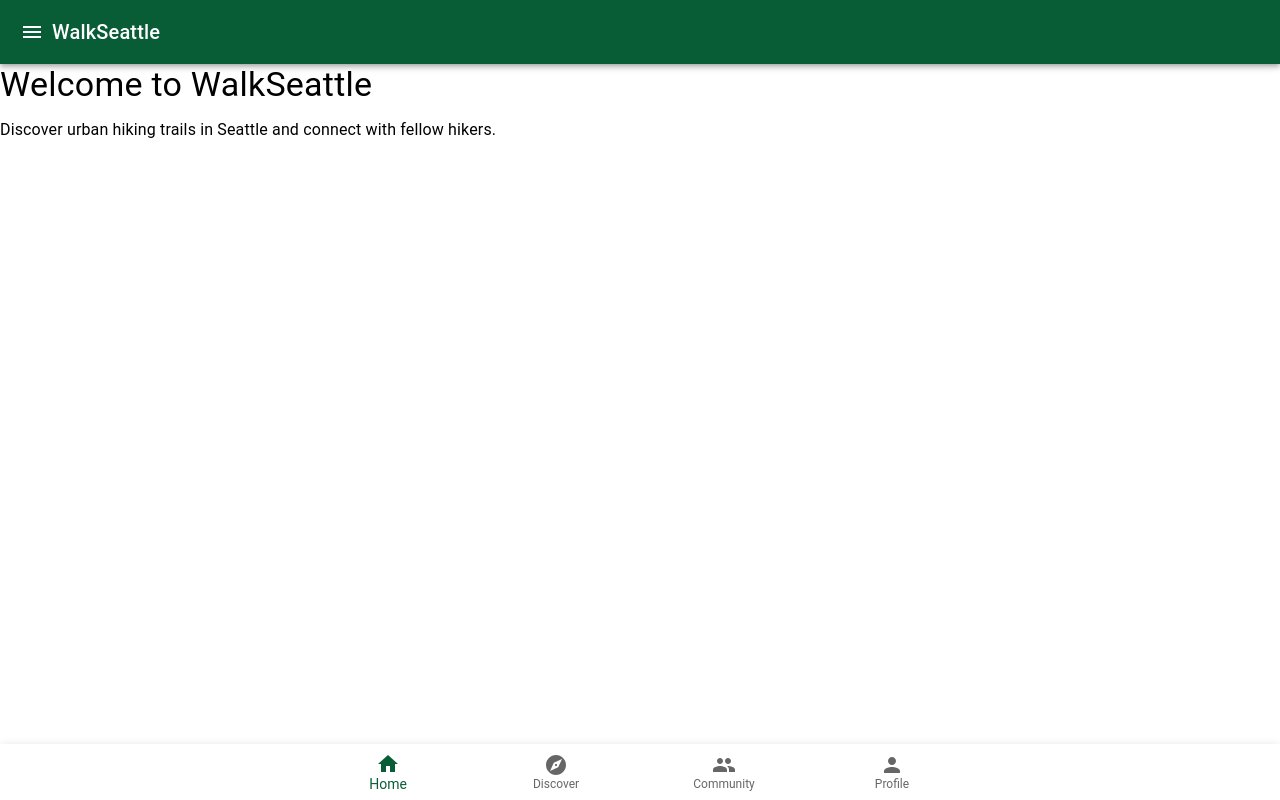
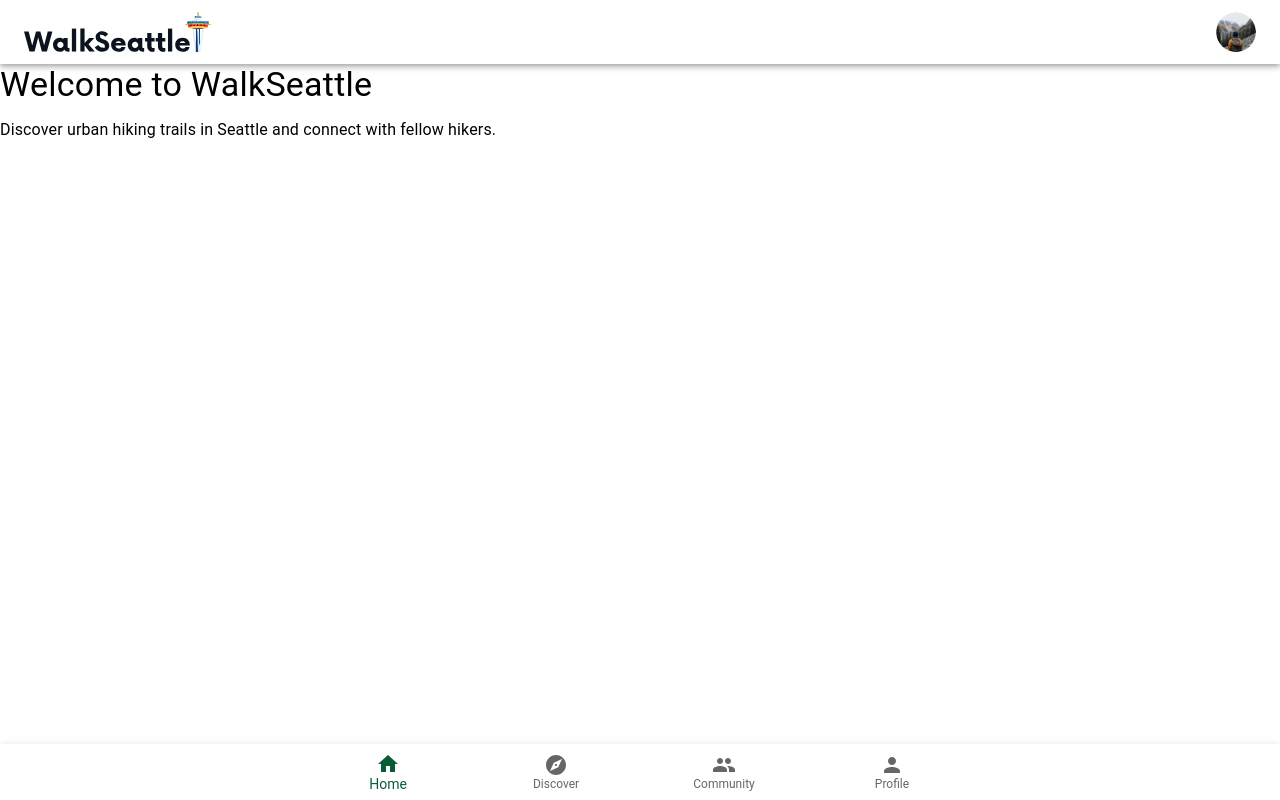
Before and after one commit to willowsalicaceae/walk-seattle, a React (Create React App) app: page / in a window 1280 px wide. Built offline with nearby package versions, Linux system fonts and the light colour scheme.

Commit message:
Added logo and profile image to appbar

```diff
--- a/src/components/Navigation/AppBar.js
+++ b/src/components/Navigation/AppBar.js
@@ -1,17 +1,21 @@
 import React from 'react';
-import { AppBar, Toolbar, Typography, IconButton } from '@mui/material';
-import { Menu } from '@mui/icons-material';
+import { AppBar, Toolbar, Avatar } from '@mui/material';
+import { ReactComponent as Logo } from '../../img/logo.svg';
+import { Link } from 'react-router-dom';
+import profileImage from '../../img/placeholder.png'; // Import the profile image
 
 const AppBarComponent = () => {
   return (
-    <AppBar position="static">
+    <AppBar position="static" sx={{ backgroundColor: 'white' }}>
       <Toolbar>
-        <IconButton edge="start" color="inherit" aria-label="menu">
-          <Menu />
-        </IconButton>
-        <Typography variant="h6" component="div" sx={{ flexGrow: 1 }}>
-          WalkSeattle
-        </Typography>
+        <Logo style={{ height: '40px', width: 'auto', marginRight: '16px' }} />
+        <Link to="/profile" style={{ marginLeft: 'auto' }}>
+          <Avatar
+            alt="User Profile"
+            src={profileImage}
+            sx={{ width: 40, height: 40 }}
+          />
+        </Link>
       </Toolbar>
     </AppBar>
   );
```
Also changed, not shown: src/img/logo.svg (added), src/img/placeholder.png (added).
